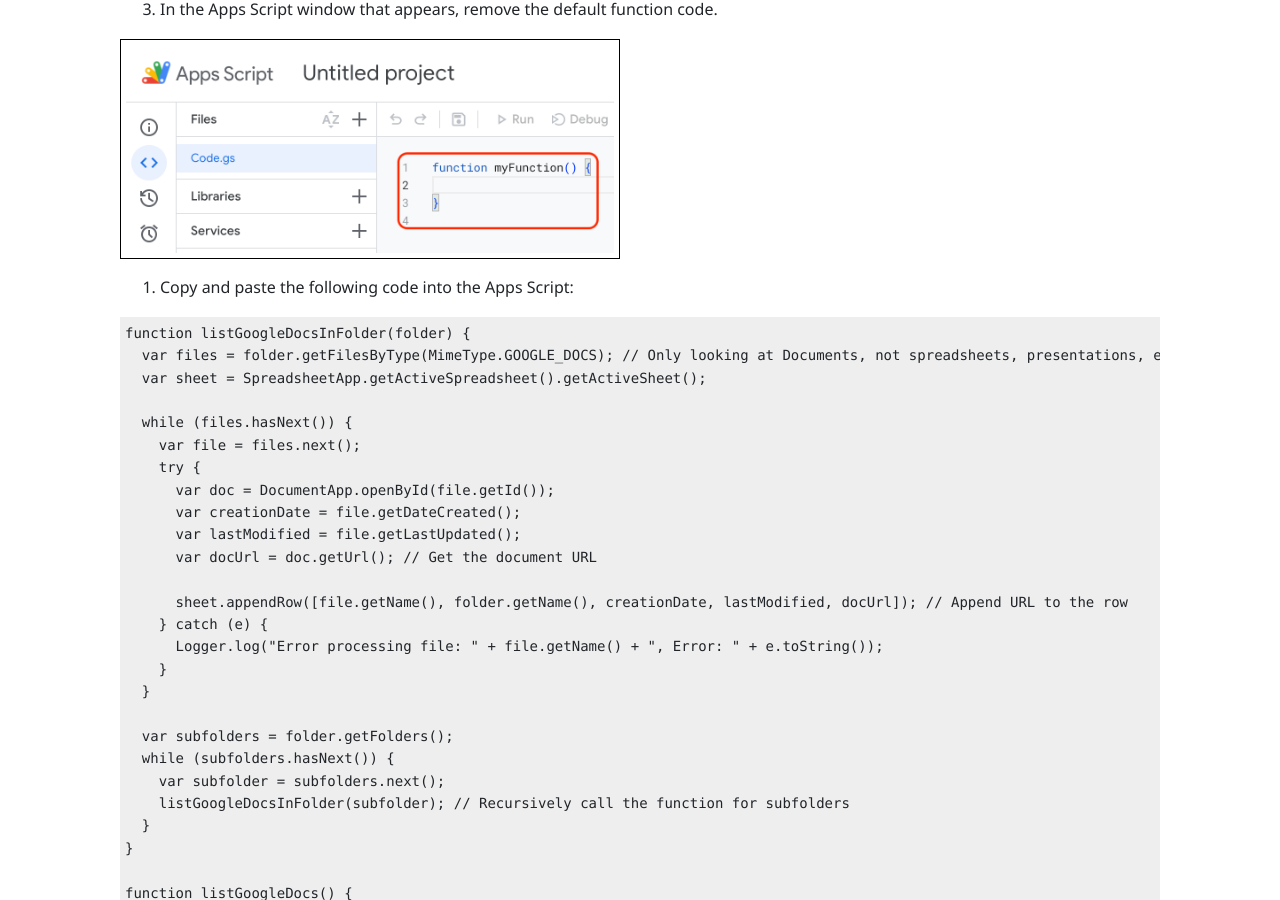
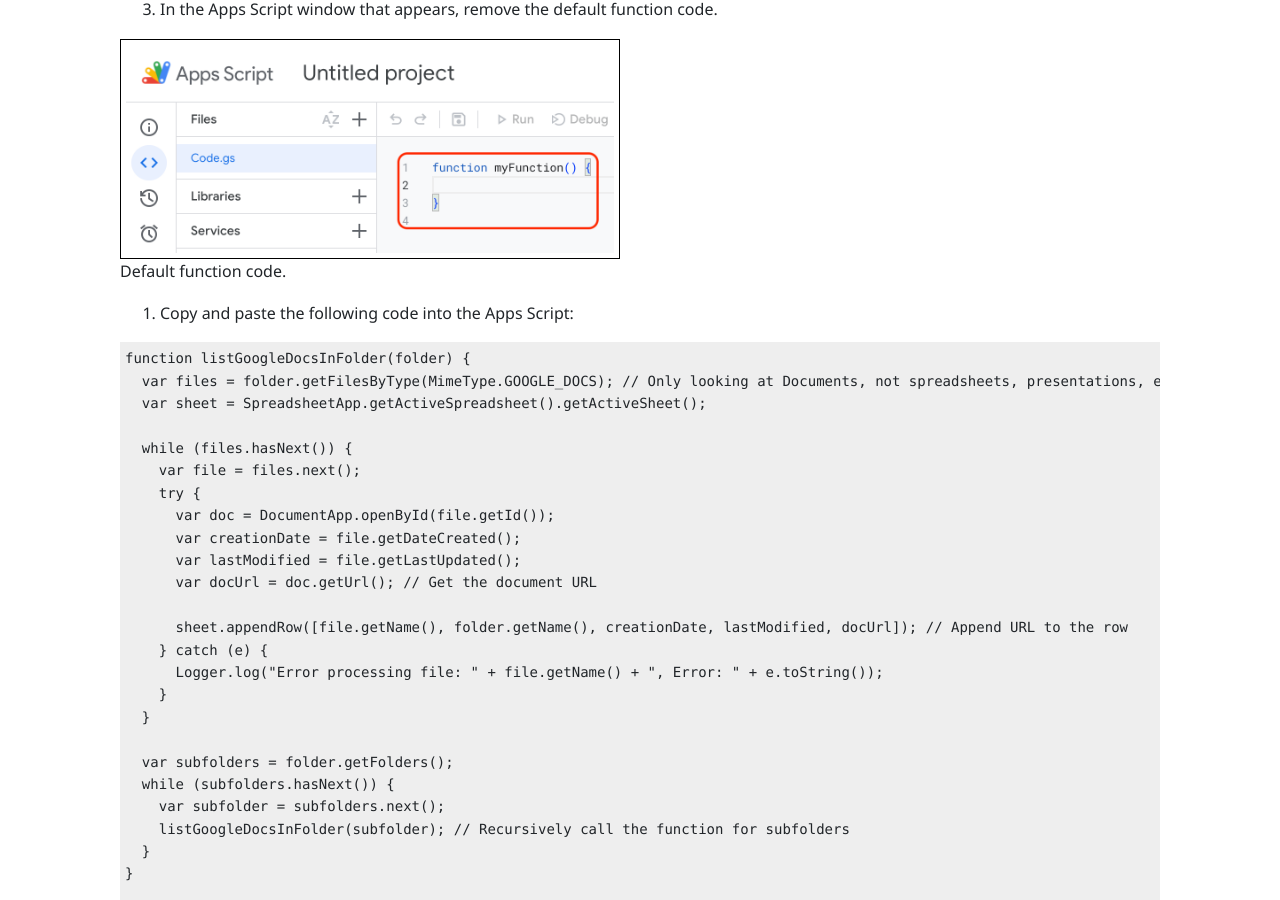
Before and after one commit to stumblefiend/jeremy.pugh, a Jekyll site: the page built from assets/scripts/google-drive-content-review.md, in a window 1280 px wide and 900 px high, scrolled down 1007 px. Built offline with Jekyll 4.4.1, drawn with Linux system fonts in a browser that asks for light colours; nearby versions of some CDN libraries; our own code applies the rules of GitHub Pages for plain Markdown files.

Commit message:
Update google-drive-content-review.md

```diff
--- a/assets/scripts/google-drive-content-review.md
+++ b/assets/scripts/google-drive-content-review.md
@@ -35,7 +35,10 @@
 1. Click **Extensions**, and select **Apps Script**.
 1. In the Apps Script window that appears, remove the default function code.
 
+<figure>
   <img src="/assets/images/delete-default-code.png" class="image-border-medium" alt="Location of the default function code to delete.">
+  <figcaption>Default function code.</figcaption>
+</figure>
 
 1. Copy and paste the following code into the Apps Script:
 
```
